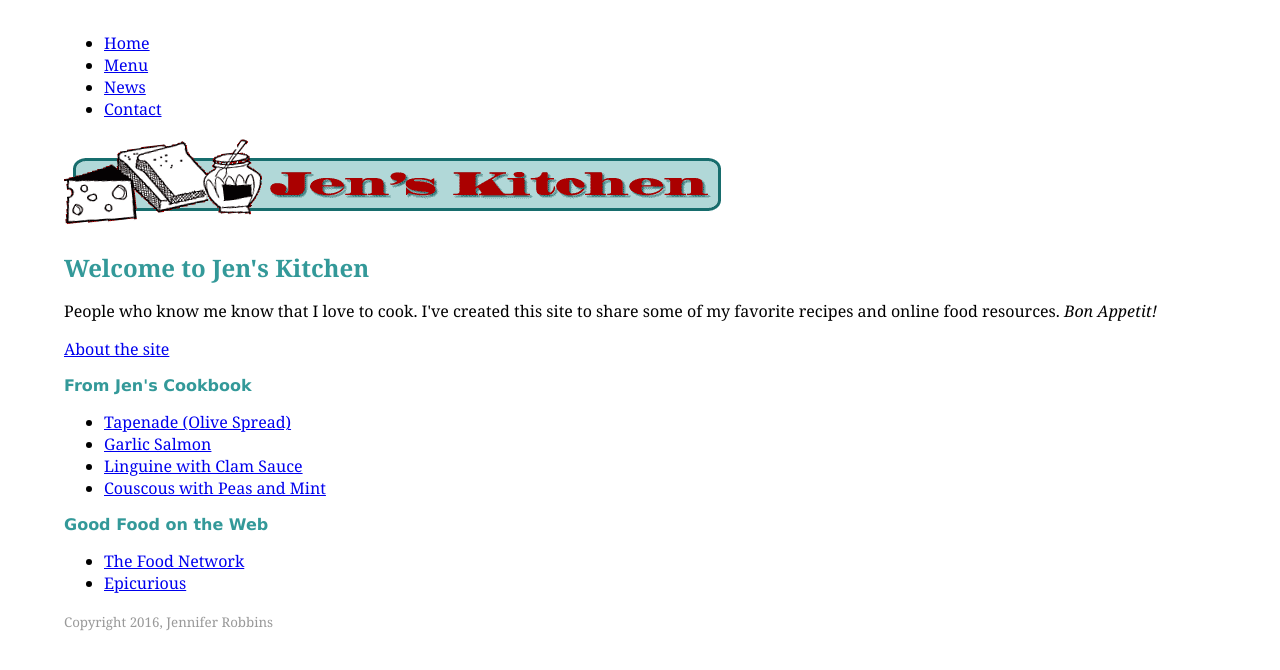
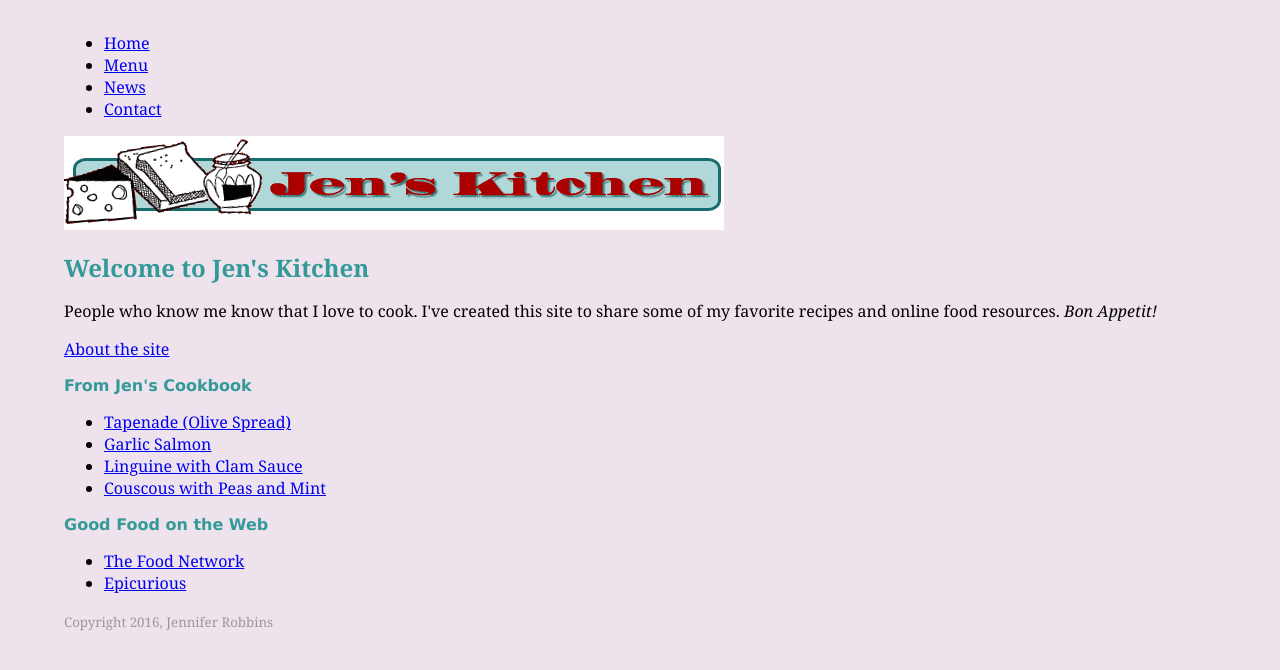
Before and after one commit to Armstrongartist/fid, a plain HTML site: page bistro2025/jenskitchen/jenskitch.html in a window 1280 px wide. Drawn offline with Linux system fonts and the light colour scheme.

Commit message:
Update jenskitch.html

```diff
--- a/bistro2025/jenskitchen/jenskitch.html
+++ b/bistro2025/jenskitchen/jenskitch.html
@@ -5,6 +5,7 @@
 <title>Jen's Kitchen</title>
 <style>
 body {
+	background-color: #eee3ec;
 	margin: 2em 5%;
 	font-family: Georgia, "Times New Roman", Times, serif;
 }
```
